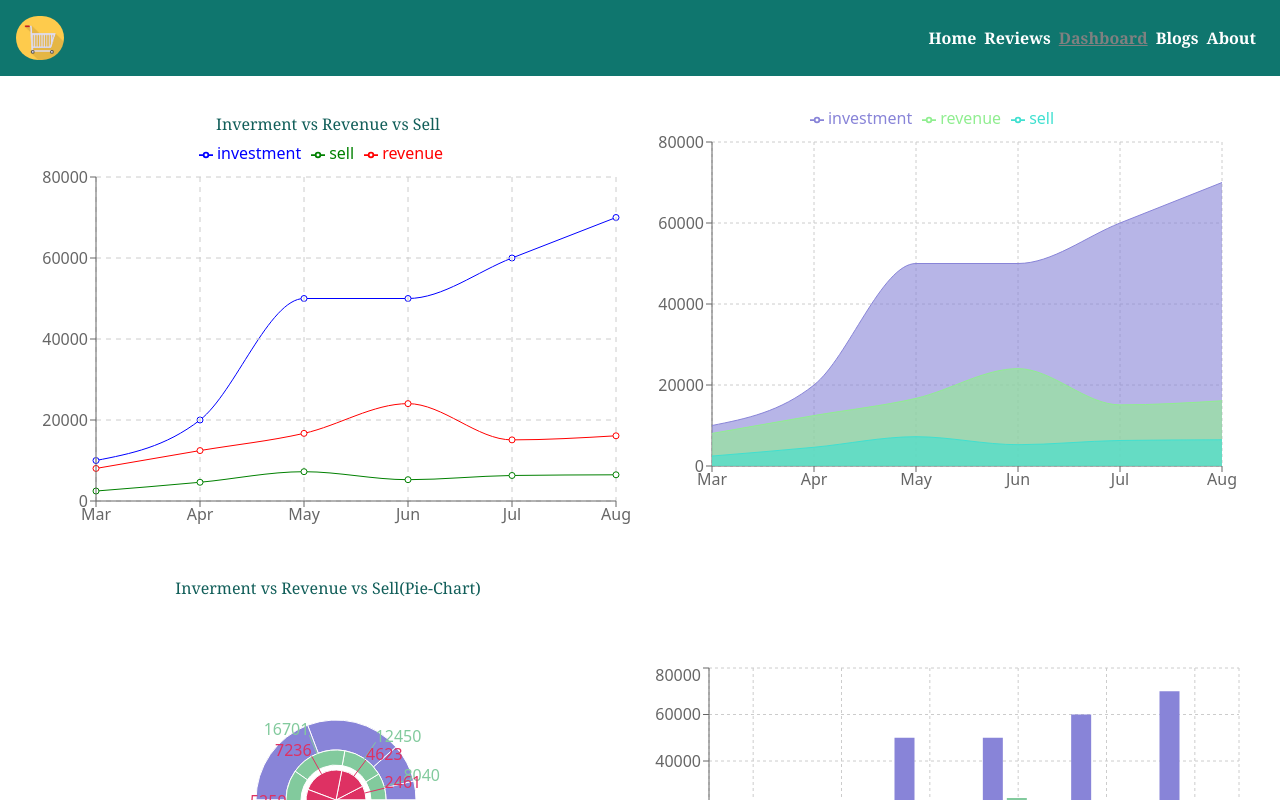
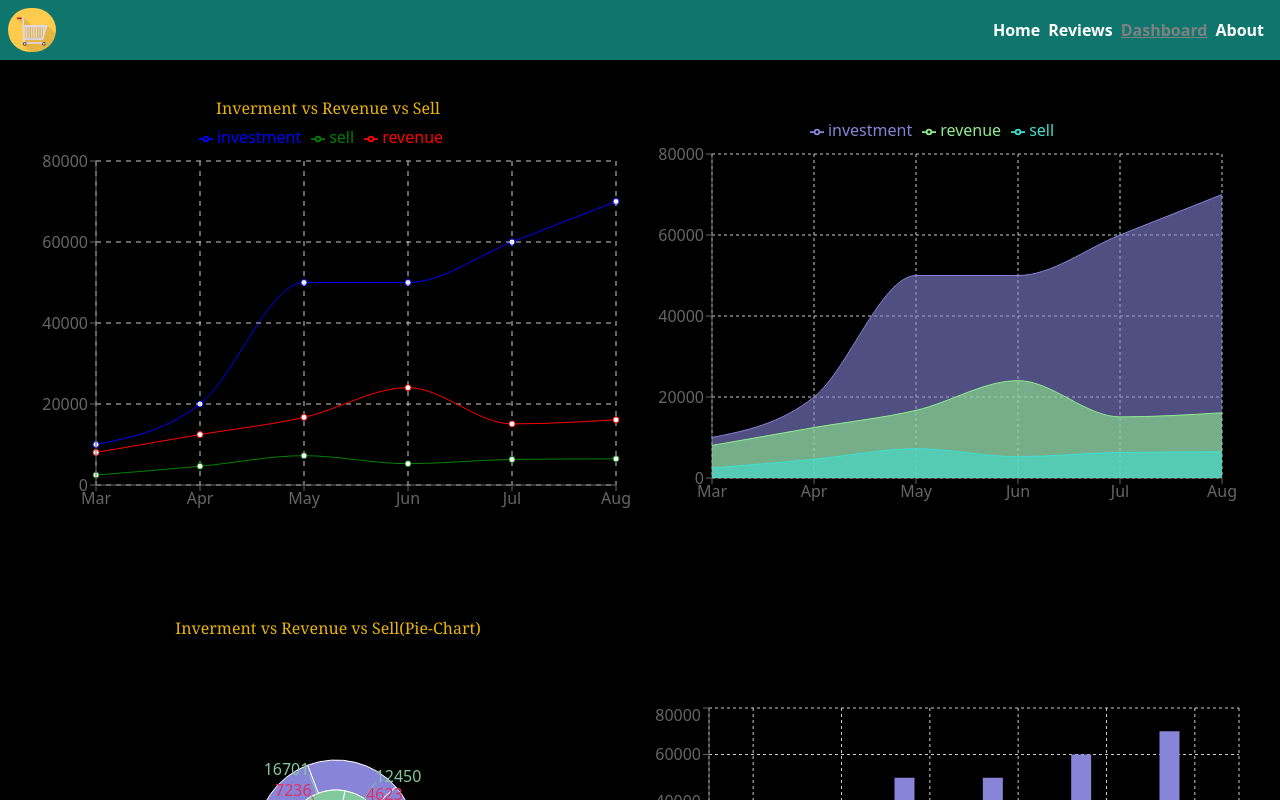
Before and after one commit to Shaharuque/ecommerce_task, a React (Create React App) app: page /dashboard in a window 1280 px wide. Shown: the top 800 px of the page. Built offline with nearby package versions, Linux system fonts and the light colour scheme.

Commit message:
product details page done

```diff
--- a/package.json
+++ b/package.json
@@ -11,6 +11,7 @@
     "react-icons": "^4.4.0",
     "react-router-dom": "^6.3.0",
     "react-scripts": "5.0.0",
+    "react-toastify": "^9.0.7",
     "recharts": "^2.1.9",
     "web-vitals": "^2.1.4"
   },
--- a/src/App.js
+++ b/src/App.js
@@ -10,6 +10,8 @@ import Footer from './Components/Footer/Footer';
 import NoPageFound from './Components/Nopagefound/NoPageFound';
 import Blogs from './Components/Blogs/Blogs';
 import ProductDetails from './Components/Products/ProductDetails';
+import { ToastContainer,  } from 'react-toastify';
+import 'react-toastify/dist/ReactToastify.css';
 
 function App() {
   return (
@@ -26,6 +28,7 @@ function App() {
         <Route path='*' element={<NoPageFound></NoPageFound>}></Route>
       </Routes>
     <Footer></Footer>
+    <ToastContainer/>
     </div>
   );
 }
--- a/src/Components/Dashboard/Dashboard.js
+++ b/src/Components/Dashboard/Dashboard.js
@@ -45,10 +45,10 @@ const Dashboard = () => {
     ]
 
     return (
-        <div className=' grid md:grid-cols-2 gap-2 p-5'>
+        <div className=' grid grid-cols-1 md:grid-cols-2 gap-x-2 gap-y-16 p-5 bg-black'>
 
             <div className='p-4'>
-                <h1 className='text-center text-teal-800 font-serif'>Inverment vs Revenue vs Sell</h1>
+                <h1 className='text-center text-yellow-500 font-serif'>Inverment vs Revenue vs Sell</h1>
                 <LineChart width={600} height={400} data={data} margin={{ top: 5, right: 20, bottom: 5, left: 0 }}>
                     <Line type="monotone" dataKey="investment" stroke="blue" />
                     <CartesianGrid stroke="#ccc" strokeDasharray="5 5" />
@@ -65,7 +65,7 @@ const Dashboard = () => {
                 </LineChart>
             </div>
 
-            <div className='flex justify-center'>
+            <div className='flex justify-center items-center'>
                 <ResponsiveContainer width={600} height={400}>
                     <AreaChart
                         width={500}
@@ -91,7 +91,7 @@ const Dashboard = () => {
             </div>
 
             <div className='p-4'>
-                <h1 className='text-center text-teal-800 font-serif'>Inverment vs Revenue vs Sell(Pie-Chart)</h1>
+                <h1 className='text-center text-yellow-500 font-serif'>Inverment vs Revenue vs Sell(Pie-Chart)</h1>
                 <ResponsiveContainer width={600} height={400}>
                     <PieChart width={400} height={400}>
                         <Pie data={data} dataKey="investment" cx="50%" cy="50%" outerRadius={80} innerRadius={50} fill="#8884d8" />
--- a/src/Components/Header/Header.js
+++ b/src/Components/Header/Header.js
@@ -5,16 +5,15 @@ import pic from '../../Utilites/Images/icon.jpg'
 
 const Header = () => {
     return (
-        <div className='p-4 bg-teal-700 grid md:grid-cols-2 '>
-            <div>
+        <div className='p-2 bg-teal-700 grid md:grid-cols-2 '>
+            <div className=''>
                 <img className='w-12 h-11 rounded-full ' src={pic} alt="" />
             </div>
             <div className='flex justify-center md:justify-end items-center'>
-                <CustomLink className='text-white font-serif mr-2 font-bold' to='/home'>Home</CustomLink>
-                <CustomLink className='text-white font-serif mr-2 font-bold' to='/reviews'>Reviews</CustomLink>
-                <CustomLink className='text-white font-serif mr-2 font-bold' to='/dashboard'>Dashboard</CustomLink>
-                <CustomLink className='text-white font-serif mr-2 font-bold' to='/blogs'>Blogs</CustomLink>
-                <CustomLink className='text-white font-serif mr-2 font-bold' to='/about'>About</CustomLink>
+                <CustomLink className='text-white font-sans mr-2 font-bold' to='/home'>Home</CustomLink>
+                <CustomLink className='text-white font-sans mr-2 font-bold' to='/reviews'>Reviews</CustomLink>
+                <CustomLink className='text-white font-sans mr-2 font-bold' to='/dashboard'>Dashboard</CustomLink>
+                <CustomLink className='text-white font-sans mr-2 font-bold' to='/about'>About</CustomLink>
             </div>
         </div>
     );
--- a/src/Components/Home/Home.js
+++ b/src/Components/Home/Home.js
@@ -24,18 +24,20 @@ const Home = () => {
                     <h1 className='text-5xl font-mono'>BEST SELLING PRODUCT</h1>
                     <span className='text-sm font-serif text-teal-700'>in amazon site...</span>
 
-                    <Link to='/about' className='bg-teal-700 text-white font-sans mt-12 rounded w-1/4'>
+                    <a href='#home' className='bg-teal-700 text-white font-sans mt-12 rounded w-1/4'>
                         <p className='text-center'>Live Demo</p>
-                    </Link>
+                    </a>
                 </div>
                 <div className='rounded shadow-lg shadow-teal-700'>
                     <img className='' src={pic} alt="" />
                 </div>
             </div>
+
             <div className='my-8'>
                 <h1 className='text-center font-bold text-xl'>Best Selling Products</h1>
                 <Products></Products>
             </div>
+
             <div>
                 <h1 className='font-mono text-center mt-12 text-teal-800 font-semibold text-2xl'>Customer Reviews ({(reviews.length)-5})</h1>
                 <div className='p-8'>
--- a/src/Components/Review/Review.js
+++ b/src/Components/Review/Review.js
@@ -11,11 +11,11 @@ const Review = (props) => {
     //console.log(toggle)
     return (
         <div className=' border-2 mt-6 shadow-lg shadow-teal-200 p-4'>
-            <h1 className='font-mono text-xl mb-4'>{name}</h1>
+            <h1 className='font-sans mb-4'>{name}</h1>
             <p className='font-serif'>
             {/*using conditional rendering */}
             {
-                comment.length <30 || toggle ? comment: comment.slice(0,30)+'...'
+                comment.length <40 || toggle ? comment: comment.slice(0,40)+'...'
             }
             <button onClick={showOrNot} className='rounded bg-teal-400 md:ml-4 p-1 text-xs text-white hover:bg-purple-800 mb-3'>Show more</button>
             </p>
--- a/src/Components/Reviews/Reviews.js
+++ b/src/Components/Reviews/Reviews.js
@@ -6,9 +6,10 @@ import Review from '../Review/Review';
 const Reviews = () => {
     //by calling custom hook getting the data and stored into reviews using array destructring concept
     const [reviews,setReviews]=useReviews()
+
     return (
         <div className='p-8'>
-            <p className='text-center text-teal-800'>What customers says about our product({reviews.length})</p>
+            <p className='text-center text-teal-500 font-bold'>What customers says about our product({reviews.length})</p>
             {
                 reviews.map(review=><Review key={review._id} review={review}></Review>)
             }
```
Also changed, not shown: src/Components/Products/ProductDetails.js (+35 -8 lines), 1 other file (tests, documents, lock files or other folders).
